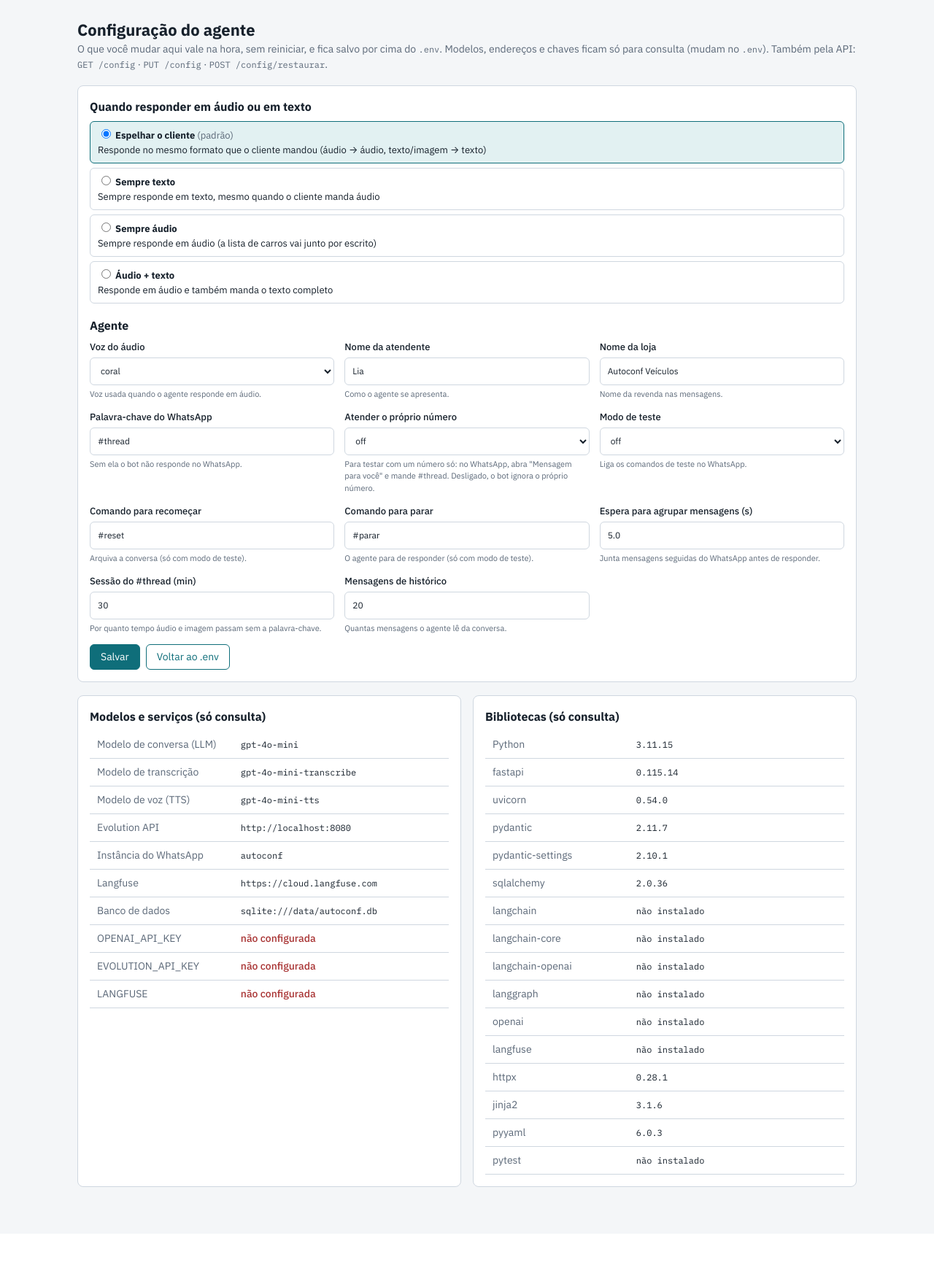
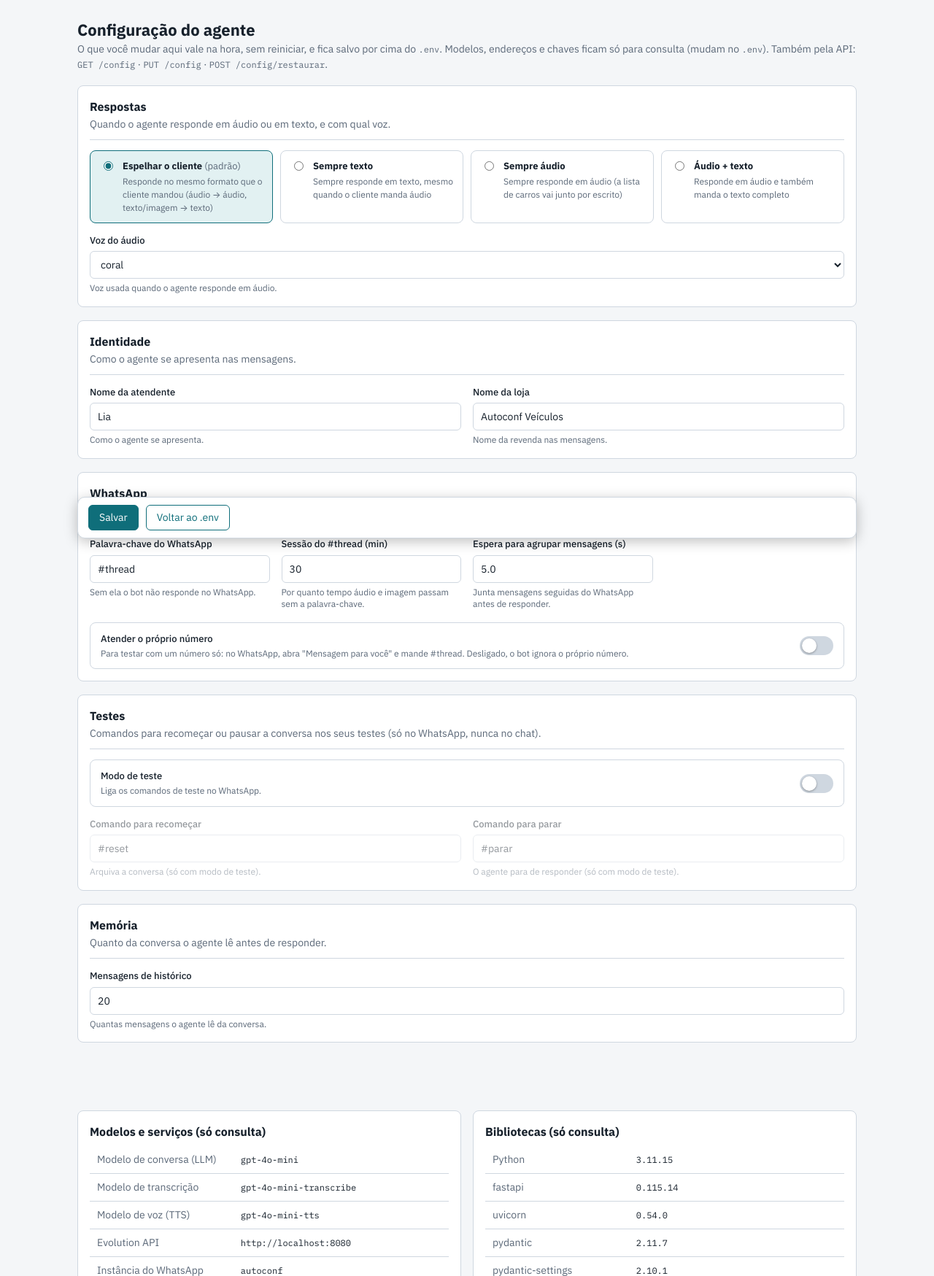
Before and after one commit to cauagabriel814/desafio-autoconf, a FastAPI app: page /painel/config in a window 1280 px wide. Shown: the part 50-1799 px from the top of the page at 73% size. Before the commit the page ends 1677 px from the top, so only its background shows below. Run offline with FastAPI, Linux system fonts and the light colour scheme.

Commit message:
Tela de config em seções, com interruptores e barra de salvar fixa

```diff
--- a/app/telas/templates/config.html
+++ b/app/telas/templates/config.html
@@ -2,17 +2,41 @@
 {% block titulo %}Config · {{ loja }}{% endblock %}
 {% block head %}
 <style>
-  .form-config { display: grid; grid-template-columns: repeat(auto-fill, minmax(260px, 1fr)); gap: 14px; }
-  .form-config label { display: flex; flex-direction: column; gap: 4px; font-size: 12px; color: var(--muted); }
-  .form-config label b { color: var(--fg); font-size: 13px; font-weight: 500; }
-  .form-config input, .form-config select { width: 100%; height: 38px; }
-  .form-config .ajuda { font-size: 11px; }
-  .form-config .mudou { color: var(--accent); }
-  .modos { display: grid; gap: 6px; }
-  .modos label { flex-direction: row; align-items: flex-start; gap: 8px; padding: 8px 10px; border: 1px solid var(--line);
-                 border-radius: 6px; cursor: pointer; color: var(--fg); font-size: 13px; }
+  /* Seções por assunto, cada uma num cartão; interruptores no lugar de on/off; barra de salvar fixa no rodapé */
+  .secao { display: flex; flex-direction: column; gap: 14px; }
+  .secao > header { display: flex; flex-direction: column; gap: 2px; padding-bottom: 10px; border-bottom: 1px solid var(--line); }
+  .secao > header h2 { margin: 0; }
+  .campos { display: grid; grid-template-columns: repeat(auto-fit, minmax(230px, 1fr)); gap: 16px; }
+  .campo { display: flex; flex-direction: column; gap: 5px; min-width: 0; }
+  .campo > label { font-weight: 500; font-size: 13px; }
+  .campo input, .campo select { width: 100%; height: 38px; }
+  .ajuda { font-size: 12px; color: var(--muted); line-height: 1.4; }
+  .editado { display: inline-block; margin-left: 4px; padding: 0 7px; border-radius: 999px; font-size: 11px; font-weight: 400;
+             color: var(--accent); background: var(--accent-soft); border: 1px solid var(--accent); }
+  .interruptor { display: flex; align-items: center; justify-content: space-between; gap: 16px; padding: 12px 14px;
+                 border: 1px solid var(--line); border-radius: 8px; grid-column: 1 / -1; }
+  .interruptor .texto { display: flex; flex-direction: column; gap: 2px; min-width: 0; }
+  .interruptor .texto b { font-size: 13px; font-weight: 500; }
+  .chave { position: relative; flex: none; width: 46px; height: 26px; }
+  .chave input { position: absolute; inset: 0; width: 100%; height: 100%; margin: 0; opacity: 0; cursor: pointer; z-index: 1; }
+  .chave .trilho { position: absolute; inset: 0; border-radius: 999px; background: var(--line); transition: background .15s; }
+  .chave .trilho::after { content: ""; position: absolute; top: 3px; left: 3px; width: 20px; height: 20px; border-radius: 50%;
+                          background: var(--surface); box-shadow: 0 1px 3px rgba(0, 0, 0, .35); transition: transform .15s; }
+  .chave input:checked + .trilho { background: var(--accent); }
+  .chave input:checked + .trilho::after { transform: translateX(20px); }
+  .chave input:focus-visible + .trilho { outline: 2px solid var(--accent); outline-offset: 2px; }
+  @media (prefers-reduced-motion: reduce) { .chave .trilho, .chave .trilho::after { transition: none; } }
+  .modos { display: grid; grid-template-columns: repeat(auto-fit, minmax(250px, 1fr)); gap: 10px; }
+  .modos label { display: flex; align-items: flex-start; gap: 10px; padding: 11px 13px; border: 1px solid var(--line);
+                 border-radius: 8px; cursor: pointer; color: var(--fg); font-size: 13px; }
   .modos label:has(input:checked) { border-color: var(--accent); background: var(--accent-soft); }
-  .modos input { width: auto; height: auto; margin-top: 2px; }
+  .modos input { width: auto; height: auto; margin-top: 3px; accent-color: var(--accent); }
+  .modos .desc { display: block; color: var(--muted); font-size: 12px; margin-top: 2px; }
+  .depende.apagado { opacity: .45; }
+  .barra-salvar { position: sticky; bottom: 12px; z-index: 5; display: flex; flex-wrap: wrap; align-items: center; gap: 10px;
+                  padding: 10px 14px; border: 1px solid var(--line); border-radius: 10px; background: var(--surface);
+                  box-shadow: 0 4px 18px rgba(0, 0, 0, .25); }
+  .barra-salvar .sub { margin-left: auto; }
   table.consulta td:first-child { color: var(--muted); width: 40%; }
   .ok { color: var(--accent); font-weight: 500; }
   .falta { color: var(--stop); font-weight: 500; }
@@ -21,27 +45,19 @@
 {% endblock %}
 {% block conteudo %}
 {% set ed = {} %}{% for e in cfg.editaveis %}{% set _ = ed.update({e.chave: e}) %}{% endfor %}
-<div>
-  <h1>Configuração do agente</h1>
-  <p class="sub">O que você mudar aqui vale na hora, sem reiniciar, e fica salvo por cima do <code>.env</code>.
-    Modelos, endereços e chaves ficam só para consulta (mudam no <code>.env</code>). Também pela API:
-    <code>GET /config</code> · <code>PUT /config</code> · <code>POST /config/restaurar</code>.</p>
-</div>
 
-<form class="card" id="form">
-  <h2>Quando responder em áudio ou em texto</h2>
-  <div class="modos">
-    {% for modo, desc in cfg.modos_resposta.items() %}
-    <label><input type="radio" name="modo_resposta" value="{{ modo }}" {{ 'checked' if ed.modo_resposta.valor == modo }}>
-      <span><b>{{ {'espelhar': 'Espelhar o cliente', 'sempre_texto': 'Sempre texto', 'sempre_audio': 'Sempre áudio', 'texto_e_audio': 'Áudio + texto'}[modo] }}</b>
-        {% if modo == ed.modo_resposta.padrao %}<span class="sub">(padrão)</span>{% endif %}<br>{{ desc }}</span></label>
-    {% endfor %}
-  </div>
+{% macro editado(e) %}{% if e.valor != e.padrao %}<span class="editado" title="Valor no .env: {{ e.padrao }}">editado</span>{% endif %}{% endmacro %}
 
-  <h2 style="margin-top:18px">Agente</h2>
-  <div class="form-config">
-    {% for e in cfg.editaveis if e.chave != 'modo_resposta' %}
-    <label for="{{ e.chave }}"><b>{{ e.rotulo }}</b>
+{% macro campo(e) %}
+  {% if e.opcoes and e.opcoes == ['on', 'off'] %}
+    <div class="interruptor">
+      <span class="texto"><b id="r_{{ e.chave }}">{{ e.rotulo }} {{ editado(e) }}</b><span class="ajuda">{{ e.ajuda }}</span></span>
+      <span class="chave"><input type="checkbox" role="switch" data-chave="{{ e.chave }}" aria-labelledby="r_{{ e.chave }}"
+             {{ 'checked' if e.valor == 'on' }}><span class="trilho" aria-hidden="true"></span></span>
+    </div>
+  {% else %}
+    <div class="campo">
+      <label for="{{ e.chave }}">{{ e.rotulo }} {{ editado(e) }}</label>
       {% if e.opcoes %}
         <select id="{{ e.chave }}" name="{{ e.chave }}">
           {% for o in e.opcoes %}<option value="{{ o }}" {{ 'selected' if o == e.valor }}>{{ o }}</option>{% endfor %}
@@ -52,11 +68,56 @@
       {% else %}
         <input id="{{ e.chave }}" name="{{ e.chave }}" value="{{ e.valor }}" maxlength="{{ e.limites[1] }}">
       {% endif %}
-      <span class="ajuda">{{ e.ajuda }}{% if e.valor != e.padrao %} <span class="mudou">· mudado (no .env: {{ e.padrao }})</span>{% endif %}</span>
-    </label>
-    {% endfor %}
-  </div>
-  <div class="linha" style="margin-top:14px">
+      <span class="ajuda">{{ e.ajuda }}</span>
+    </div>
+  {% endif %}
+{% endmacro %}
+
+<div>
+  <h1>Configuração do agente</h1>
+  <p class="sub">O que você mudar aqui vale na hora, sem reiniciar, e fica salvo por cima do <code>.env</code>.
+    Modelos, endereços e chaves ficam só para consulta (mudam no <code>.env</code>). Também pela API:
+    <code>GET /config</code> · <code>PUT /config</code> · <code>POST /config/restaurar</code>.</p>
+</div>
+
+<form id="form" style="display:flex; flex-direction:column; gap:18px">
+  <section class="card secao">
+    <header><h2>Respostas</h2><p class="sub">Quando o agente responde em áudio ou em texto, e com qual voz.</p></header>
+    <div class="modos">
+      {% for modo, desc in cfg.modos_resposta.items() %}
+      <label><input type="radio" name="modo_resposta" value="{{ modo }}" {{ 'checked' if ed.modo_resposta.valor == modo }}>
+        <span><b>{{ {'espelhar': 'Espelhar o cliente', 'sempre_texto': 'Sempre texto', 'sempre_audio': 'Sempre áudio', 'texto_e_audio': 'Áudio + texto'}[modo] }}</b>
+          {% if modo == ed.modo_resposta.padrao %}<span class="sub">(padrão)</span>{% endif %}<span class="desc">{{ desc }}</span></span></label>
+      {% endfor %}
+    </div>
+    <div class="campos">{{ campo(ed.openai_tts_voice) }}</div>
+  </section>
+
+  <section class="card secao">
+    <header><h2>Identidade</h2><p class="sub">Como o agente se apresenta nas mensagens.</p></header>
+    <div class="campos">{{ campo(ed.nome_atendente) }}{{ campo(ed.nome_loja) }}</div>
+  </section>
+
+  <section class="card secao">
+    <header><h2>WhatsApp</h2><p class="sub">Quando o bot responde e por quanto tempo a conversa continua sem a palavra-chave.</p></header>
+    <div class="campos">
+      {{ campo(ed.trigger_keyword) }}{{ campo(ed.sessao_minutos) }}{{ campo(ed.agrupar_segundos) }}
+      {{ campo(ed.aceitar_proprio_numero) }}
+    </div>
+  </section>
+
+  <section class="card secao">
+    <header><h2>Testes</h2><p class="sub">Comandos para recomeçar ou pausar a conversa nos seus testes (só no WhatsApp, nunca no chat).</p></header>
+    <div class="campos">{{ campo(ed.test) }}</div>
+    <div class="campos depende" id="comandos">{{ campo(ed.reset_keyword) }}{{ campo(ed.stop_keyword) }}</div>
+  </section>
+
+  <section class="card secao">
+    <header><h2>Memória</h2><p class="sub">Quanto da conversa o agente lê antes de responder.</p></header>
+    <div class="campos">{{ campo(ed.historico_n) }}</div>
+  </section>
+
+  <div class="barra-salvar">
     <button class="btn">Salvar</button>
     <button type="button" class="btn sec" id="restaurar">Voltar ao .env</button>
     <span class="sub" id="msg" role="status"></span>
@@ -94,11 +155,20 @@ const msg = document.getElementById("msg");
 form.addEventListener("submit", async (ev) => {
   ev.preventDefault();
   const dados = Object.fromEntries(new FormData(form).entries());
+  form.querySelectorAll("input[data-chave]").forEach((c) => { dados[c.dataset.chave] = c.checked ? "on" : "off"; });
   const r = await fetch("/config", { method: "PUT", headers: { "Content-Type": "application/json" }, body: JSON.stringify(dados) });
   const j = await r.json();
   if (r.ok) { msg.className = "sub ok"; msg.textContent = "Salvo. Já está valendo."; setTimeout(() => location.reload(), 700); }
   else { msg.className = "sub erro"; msg.textContent = j.detail || "Não consegui salvar."; }
 });
+
+// Os comandos de teste só valem com o modo de teste ligado: deixa isso claro na tela
+const chaveTeste = document.querySelector('input[data-chave="test"]');
+const comandos = document.getElementById("comandos");
+function marcarComandos() { comandos.classList.toggle("apagado", !chaveTeste.checked); }
+chaveTeste.addEventListener("change", marcarComandos);
+marcarComandos();
+
 document.getElementById("restaurar").addEventListener("click", async () => {
   await fetch("/config/restaurar", { method: "POST" });
   location.reload();
```
